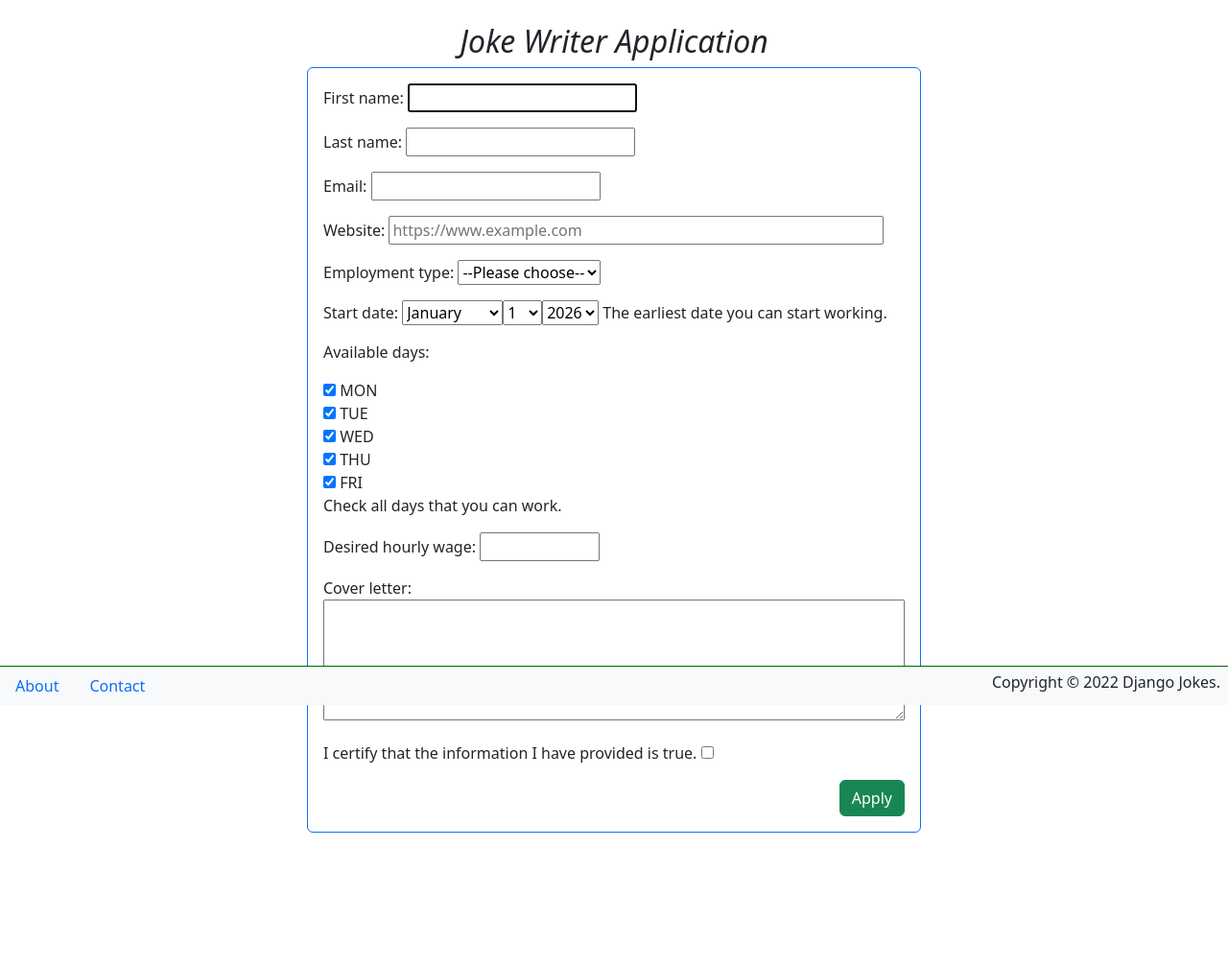
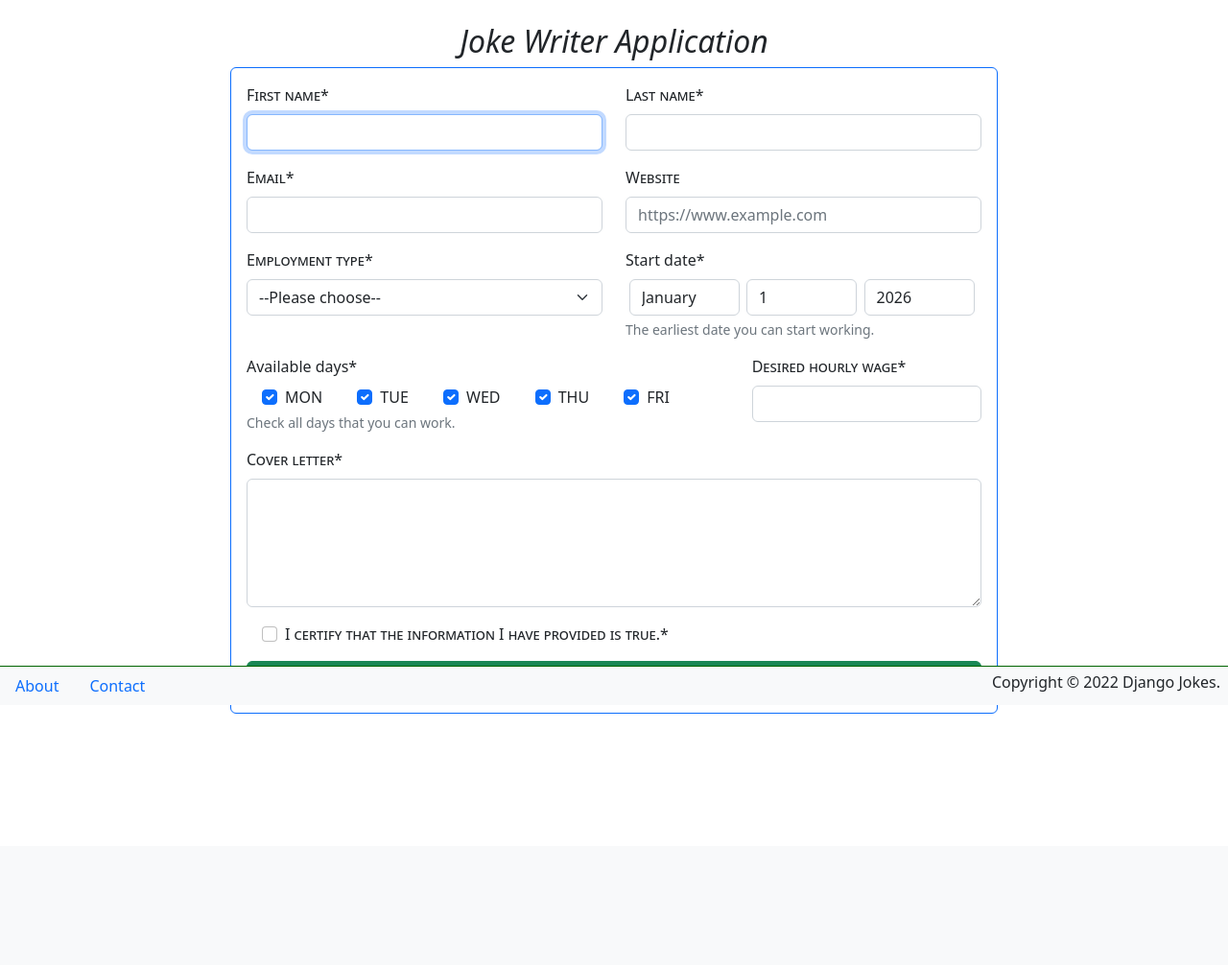
Before and after one commit to cindyoffley-beep/djangojokes.com, a Django app: page /jobs/job-app/ in a window 1280 px wide. Shown: the part 65-1071 px from the top of the page at 96% size. After the commit the page ends 809 px from the top, so only its background shows below. Run offline with Django 4.2, Linux system fonts and the light colour scheme; parts of the project's set-up code (start-up, migrations or seed data) failed here and were passed over; some libraries are stand-ins or nearby versions.

Commit message:
Styled job application form with crispy forms

```diff
--- a/jobs/forms.py
+++ b/jobs/forms.py
@@ -1,6 +1,8 @@
 from datetime import datetime
 
 from django import forms
+from django.core.exceptions import ValidationError
+from django.core.validators import URLValidator
 
 
 EMPLOYMENT_TYPES = (
@@ -18,6 +20,12 @@ DAYS = (
     (5, 'FRI'),
 )
 
+def validate_future_date(value):
+    if value < datetime.now().date():
+        raise ValidationError(
+            message=f'{value} is in the past.',
+            code='past_date'
+        )
 
 class JobApplicationForm(forms.Form):
     YEARS = range(datetime.now().year, datetime.now().year + 2)
@@ -27,22 +35,26 @@ class JobApplicationForm(forms.Form):
     )
     last_name = forms.CharField()
     email = forms.EmailField()
-    website = forms.URLField(
-        required=False,
-        widget=forms.URLInput(
-            attrs={
-                'placeholder': 'https://www.example.com',
-                'size': '50'
-            }
-        )
-    )
+    website = forms.CharField(
+    required=False,
+    widget=forms.TextInput(
+        attrs={
+            'placeholder': 'https://www.example.com',
+            'size': '50'
+        }
+    ),
+    validators=[URLValidator(schemes=['http', 'https'])]
+)
     employment_type = forms.ChoiceField(choices=EMPLOYMENT_TYPES)
     start_date = forms.DateField(
-        help_text='The earliest date you can start working.',
-        widget=forms.SelectDateWidget(
-            years=YEARS,
-        )
-    )
+    help_text='The earliest date you can start working.',
+    widget=forms.SelectDateWidget(
+        years=YEARS,
+        attrs={'style': 'width: 31%; display: inline-block; margin: 0 1%'}
+    ),
+    validators=[validate_future_date],
+    error_messages={'past_date': 'Please enter a future date.'}
+)
     available_days = forms.TypedMultipleChoiceField(
         choices=DAYS,
         coerce=int,
--- a/static/css/main.css
+++ b/static/css/main.css
@@ -13,3 +13,14 @@ header {
 h2 {
   font-style: italic;
 }
+
+/* FORM STYLES */
+label {
+  font-variant: small-caps;
+}
+
+.form-check {
+  display: inline-block;
+  font-weight: normal;
+  margin: 0 1rem;
+}
--- a/templates/jobs/joke_writer.html
+++ b/templates/jobs/joke_writer.html
@@ -1,14 +1,48 @@
 {% extends "_base.html" %}
+{% load crispy_forms_tags %}
 
 {% block title %}Job Application: Joke Writer{% endblock %}
 
 {% block main %}
   <h2 class="text-center">Joke Writer Application</h2>
-  <div class="card border-primary m-auto mb-3 p-3" style="max-width: 40rem">
-      <form method="post">
-        {% csrf_token %}
-        {{ form.as_p }}
-        <button class="btn btn-success float-end">Apply</button>
-      </form>
+  <div class="card border-primary m-auto mb-3 p-3" style="max-width: 50rem">
+    <form method="post" novalidate>
+      {% csrf_token %}
+      <div class="row">
+        <div class="col-md-6 mb-0">
+          {{ form.first_name|as_crispy_field }}
+        </div>
+        <div class="col-md-6 mb-0">
+          {{ form.last_name|as_crispy_field }}
+        </div>
+      </div>
+      <div class="row">
+        <div class="col-md-6 mb-0">
+          {{ form.email|as_crispy_field }}
+        </div>
+        <div class="col-md-6 mb-0">
+          {{ form.website|as_crispy_field }}
+        </div>
+      </div>
+      <div class="row">
+        <div class="col-md-6 mb-0">
+          {{ form.employment_type|as_crispy_field }}
+        </div>
+        <div class="col-md-6 mb-0">
+          {{ form.start_date|as_crispy_field }}
+        </div>
+      </div>
+      <div class="row">
+        <div class="col-md-8 mb-0">
+          {{ form.available_days|as_crispy_field }}
+        </div>
+        <div class="col-md-4 mb-0">
+          {{ form.desired_hourly_wage|as_crispy_field }}
+        </div>
+      </div>
+      {{ form.cover_letter|as_crispy_field }}
+      {{ form.confirmation|as_crispy_field }}
+      <button class="btn btn-success w-100">Apply</button>
+    </form>
   </div>
 {% endblock %}
```
Also changed, not shown: djangojokes/settings.py (+9 -0 lines).
